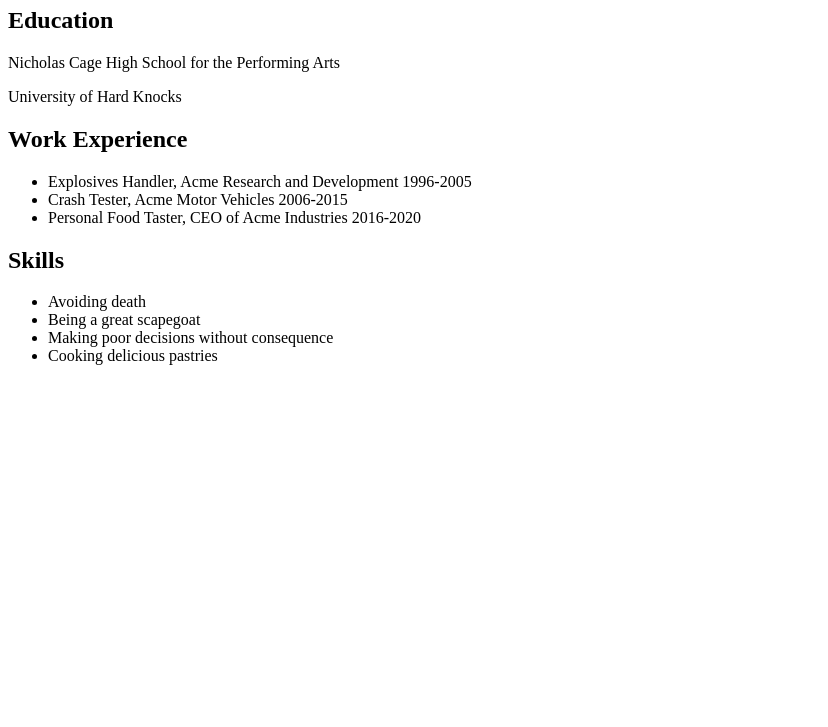
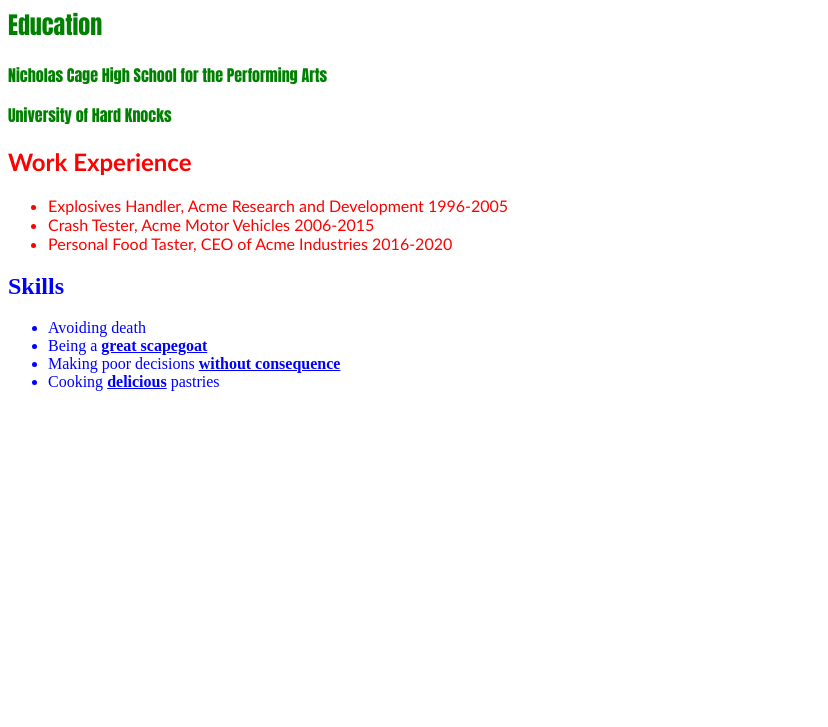
Before and after one commit to hubba180/fake-resume-site, a plain HTML site: page index.html in a window 1280 px wide. Shown: the part 73-800 px from the top of the page, without its empty margins (0-828 px from the left). Drawn offline with Linux system fonts and the light colour scheme.

```diff
--- a/index.html
+++ b/index.html
@@ -1,13 +1,14 @@
 <!DOCTYPE html>
 <html lang="en">
 <head>
+  <link href="css/styles.css" rel="stylesheet" type="text/css">
   <meta charset="UTF-8">
   <meta name="viewport" content="width=device-width, initial-scale=1.0">
   <title>Resume Site</title>
 </head>
 <body>
   <h1>John Doe's Resume</h1>
-  <div class="education"></div>
+  <div class="education">
     <h2>Education</h2>
     <p>Nicholas Cage High School for the Performing Arts</p>
     <p>University of Hard Knocks</p>
```
Also changed, not shown: 1 other file.
